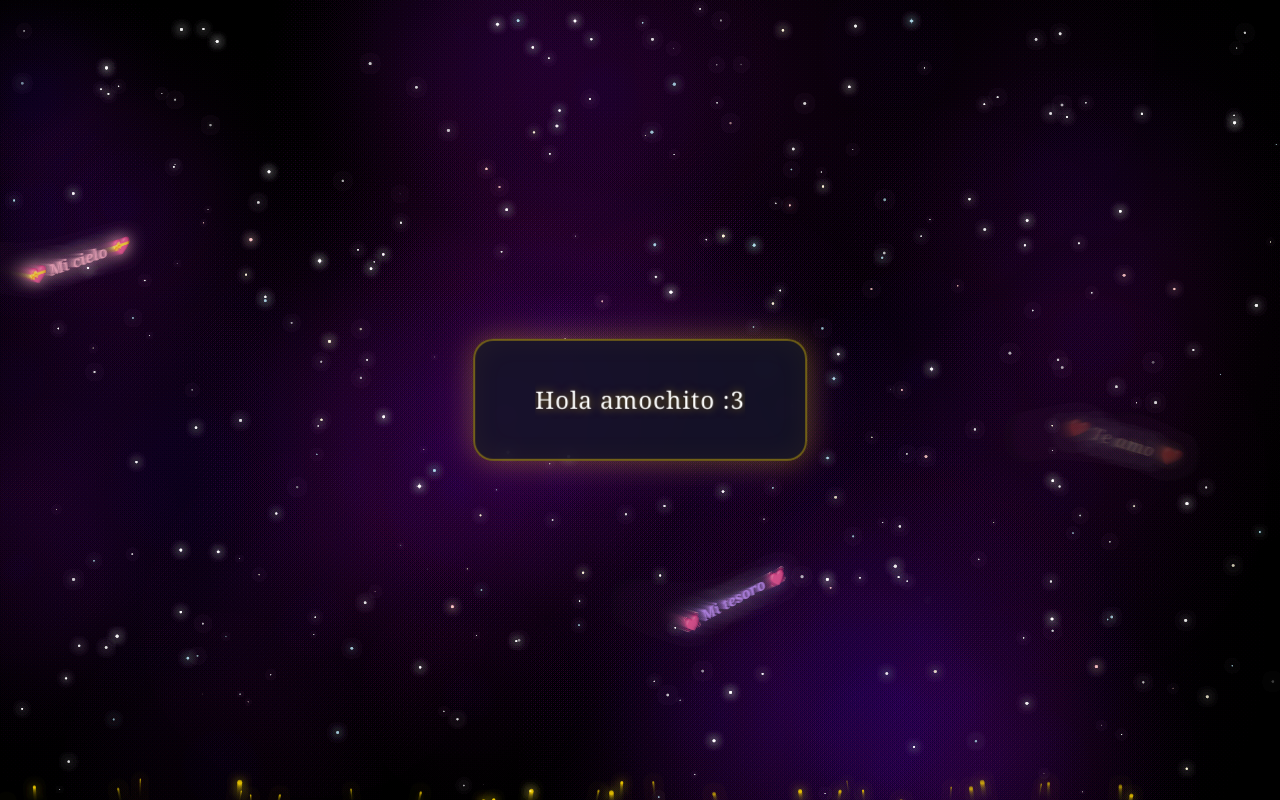
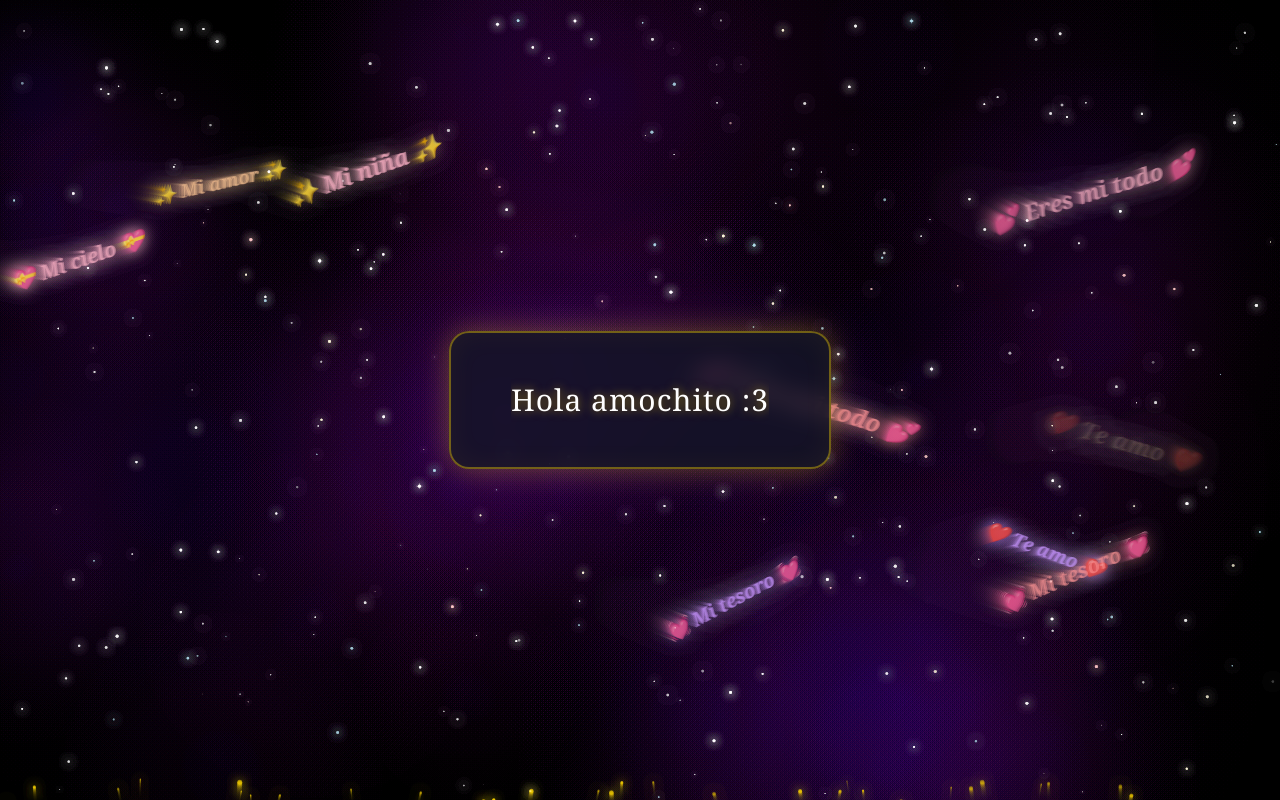
Before and after one commit to EternalFlower25/formykarumy, a plain HTML site: page index.html in a window 1280 px wide. Drawn offline with Linux system fonts and the light colour scheme; animation ran at ten frames a second.

Commit message:
adjust size

```diff
--- a/index.html
+++ b/index.html
@@ -3,7 +3,7 @@
 <head>
     <meta charset="UTF-8">
     <meta name="viewport" content="width=device-width, initial-scale=1.0">
-    <title>Para Karumy ✨</title>
+    <title>Para mi amochito :c</title>
     <style>
         * {
             margin: 0;
@@ -77,8 +77,8 @@
         }
         #messageBox p {
             color: #fff;
-            font-size: 24px;
-            line-height: 1.6;
+            font-size: 30px;
+            line-height: 1.8;
             margin: 0;
             text-shadow: 0 0 10px rgba(255, 215, 0, 0.5);
             letter-spacing: 1px;
@@ -278,7 +278,7 @@
                 this.speedY = (Math.random() - 0.5) * 0.2;
                 this.alpha = 0;
                 this.fadeIn = true;
-                this.size = Math.random() * 4 + 14;
+                this.size = Math.random() * 6 + 18;
                 this.color = this.getColor();
                 this.rotation = (Math.random() - 0.5) * 0.02;
                 this.angle = 0;
@@ -458,7 +458,7 @@
             floatingParticles.push(new FloatingParticle());
         }
         const floatingWords = [];
-        for (let i = 0; i < 4; i++) {
+        for (let i = 0; i < 10; i++) {
             const word = new FloatingWord();
             word.x = Math.random() * canvas.width;
             floatingWords.push(word);
```
